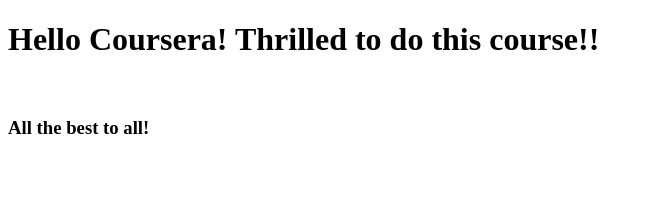
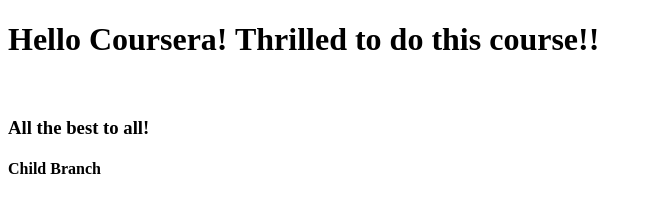
Before and after one commit to ReshmaAbhijith/coursera-test, a plain HTML site: page index.html in a window 1280 px wide. Shown: the whole page, without its empty margins (0-652 px from the left). Drawn offline with Linux system fonts and the light colour scheme.

Commit message:
child changes

```diff
--- a/index.html
+++ b/index.html
@@ -10,5 +10,6 @@
         <h1>Hello Coursera! Thrilled to do this course!!</h1>
         <br>
         <h3>All the best to all!</h3>
+        <h4>Child Branch</h4>
     </body>
 </html>
```
